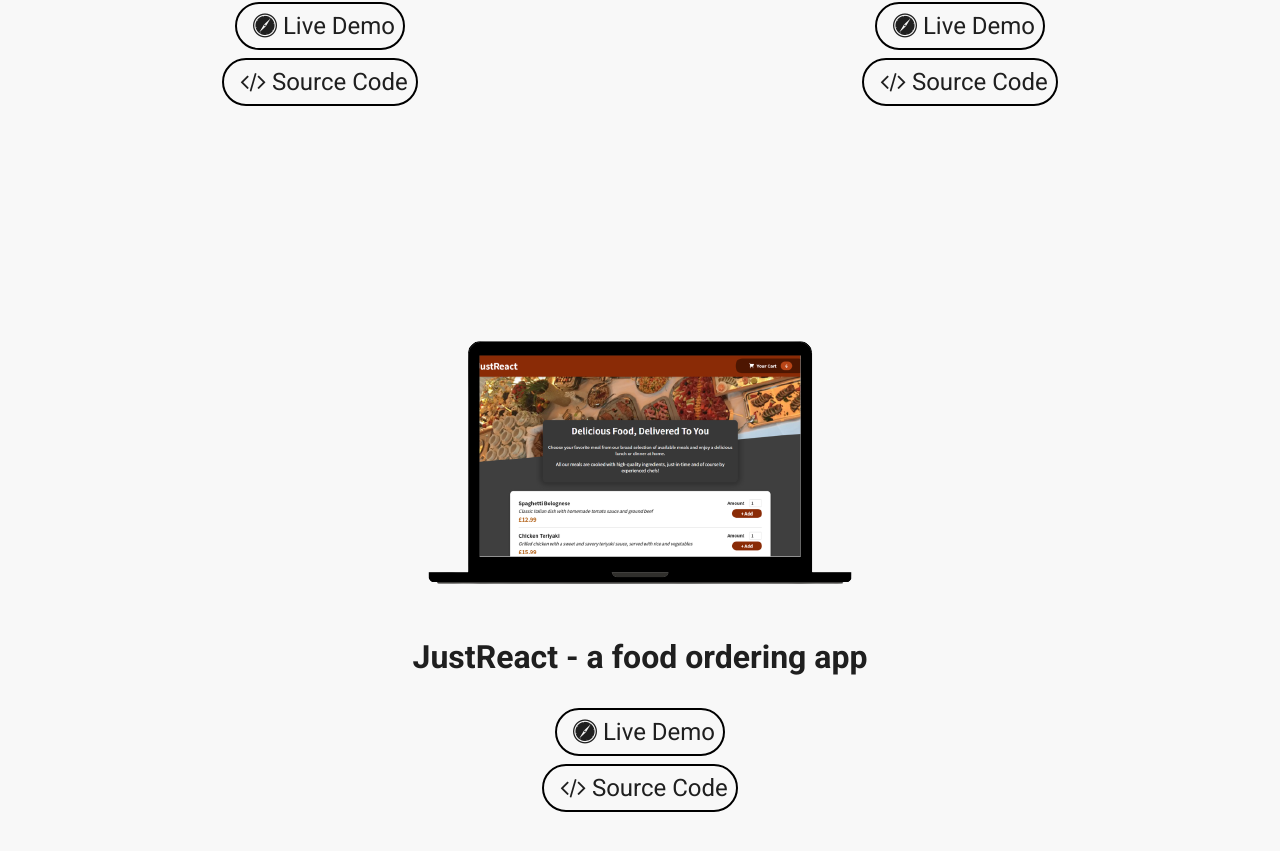
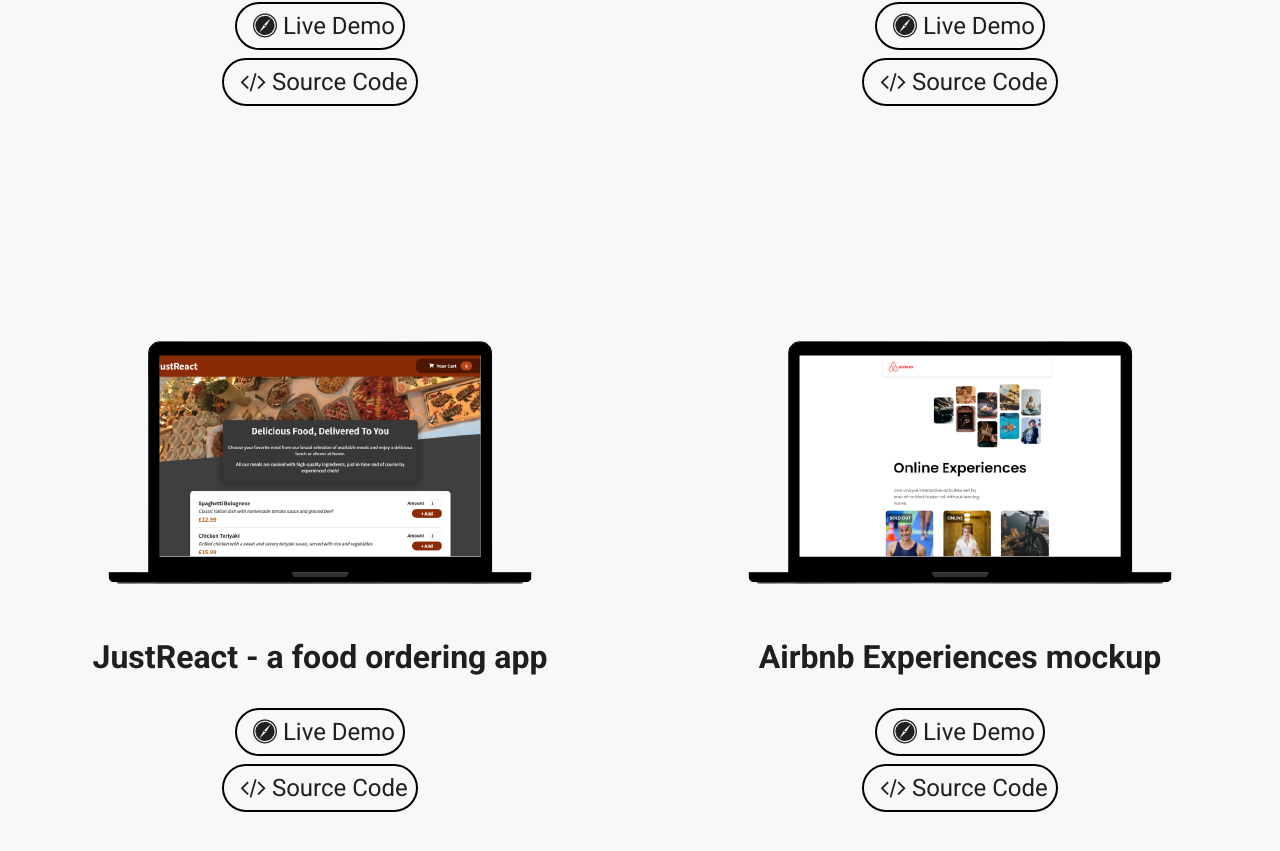
Before and after one commit to steven32323/react-portfolio, a React (Create React App) app: page /portfolio in a window 1280 px wide. Shown: the part 625-1476 px from the top of the page. Built offline with nearby package versions, Linux system fonts and the light colour scheme; the HTML template or start-up script is replaced by a standard one.

Commit message:
added new portfolio item

```diff
--- a/src/info/Info.js
+++ b/src/info/Info.js
@@ -2,7 +2,7 @@
 import mock1 from "../img/mock1.png";
 import mock2 from "../img/mock2.png";
 import mock3 from "../img/mock3.png";
-// import mock4 from "../img/mock4.png";
+import mock4 from "../img/mock4.png";
 // import mock5 from "../img/mock5.png";
 
 /* Hi there! Thanks for checking out my portfolio template. Be sure to read the comments to get a better understanding of
@@ -140,12 +140,12 @@
       source: "https://github.com/steven32323/react-FoodOrderApp",
       image: mock3,
     },
-    // {
-    //   title: "Project 4",
-    //   live: "https://paytonpierce.dev",
-    //   source: "https://github.com/paytonjewell",
-    //   image: mock4,
-    // },
+    {
+      title: "Airbnb Experiences mockup",
+      live: "https://airbnb-experiencesclone.netlify.app/",
+      source: "https://github.com/steven32323/react-airbnb-clone",
+      image: mock4,
+    },
     // {
     //   title: "Project 5",
     //   live: "https://paytonpierce.dev",
```
Also changed, not shown: src/img/mock4.png.
